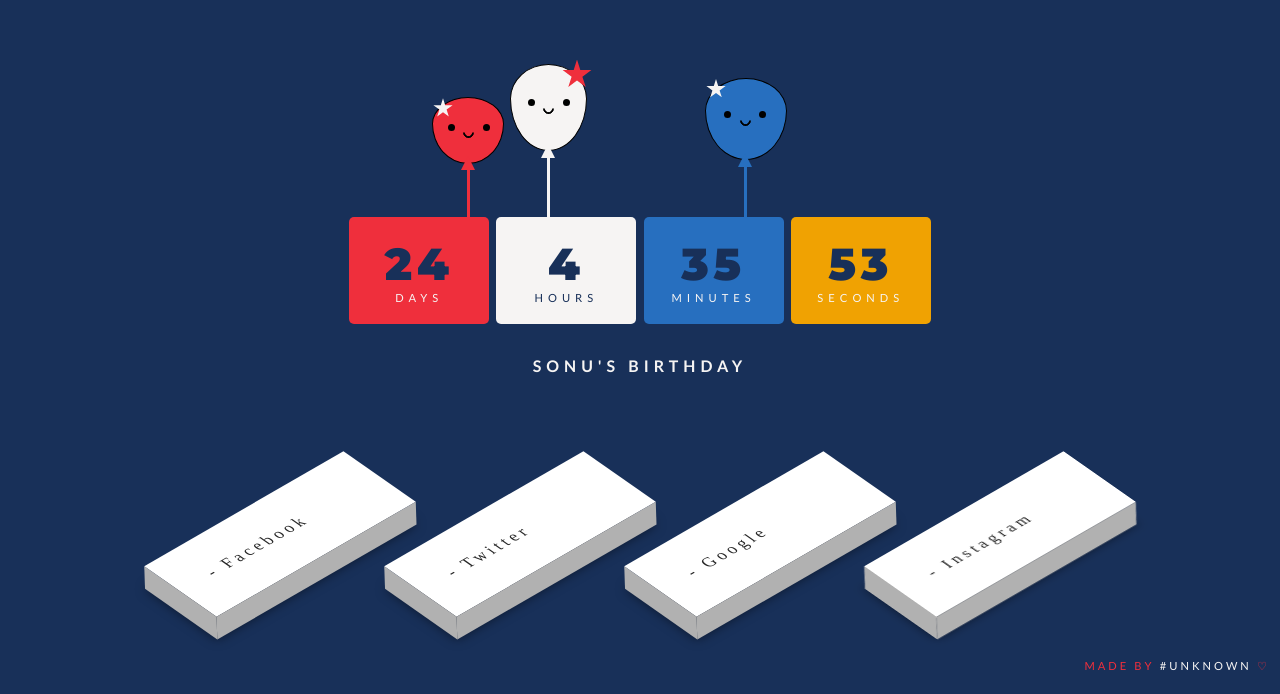
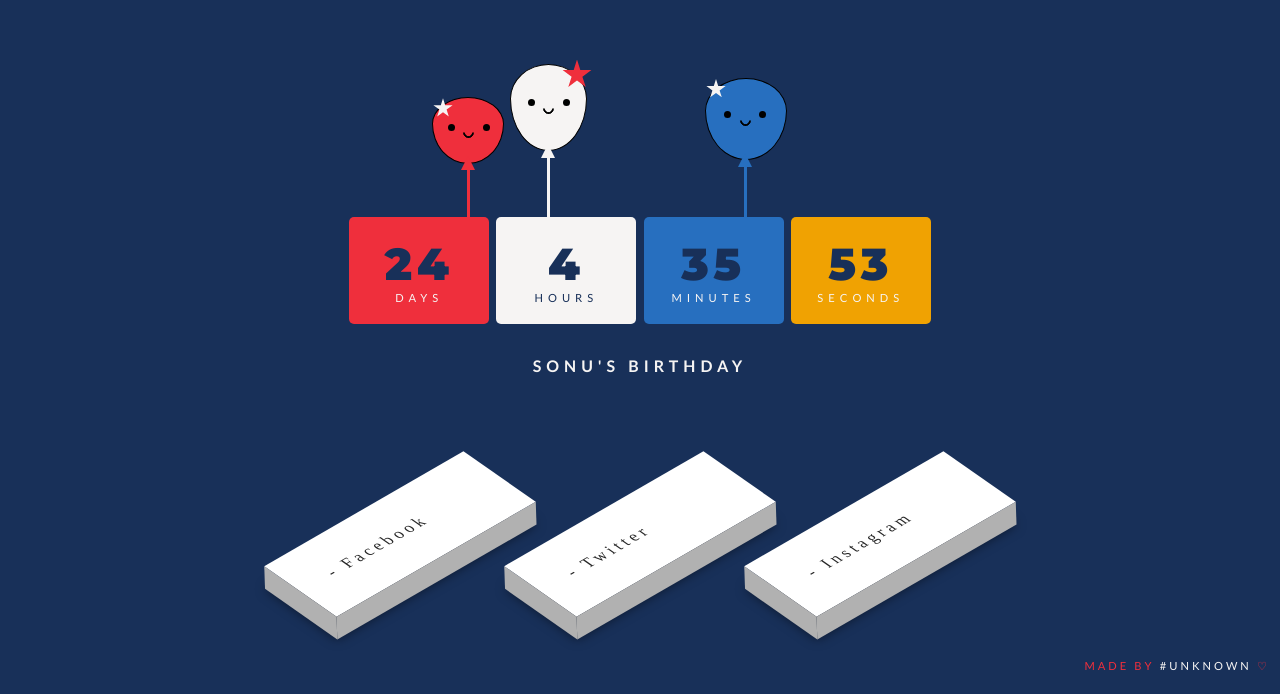
Before and after one commit to UNKNOWN-HERE/HBD_SONU, a plain HTML site: page index.html in a window 1280 px wide. Shown: the part 106-800 px from the top of the page. Drawn offline with Linux system fonts and the light colour scheme.

Commit message:
Update index.html

```diff
--- a/index.html
+++ b/index.html
@@ -432,12 +432,6 @@ let timer = setInterval(function() {
     </a>
   </li>
   <li>
-    <a href="#" target="_blank">
-      <i class="fa fa-google-plus" aria-hidden="true"></i>
-      <span> - Google</span>
-    </a>
-  </li>
-  <li>
     <a href="https://www.instagram.com/mundel.official/" target="_blank">
       <i class="fa fa-instagram" aria-hidden="true"></i>
       <span> - Instagram</span>
```
